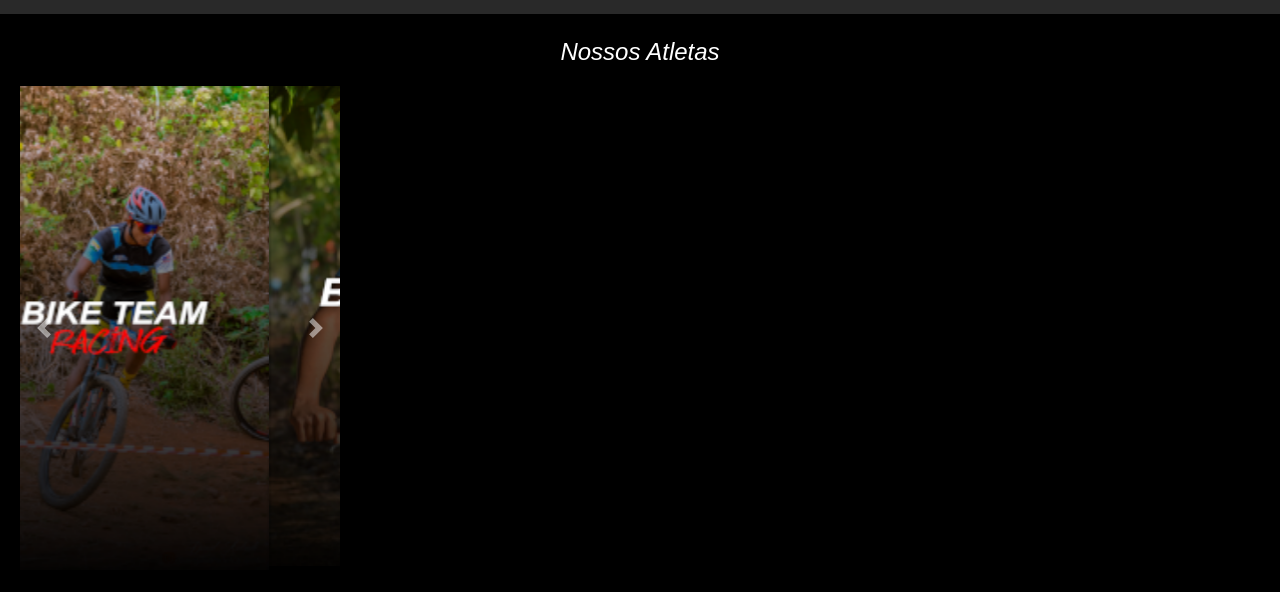
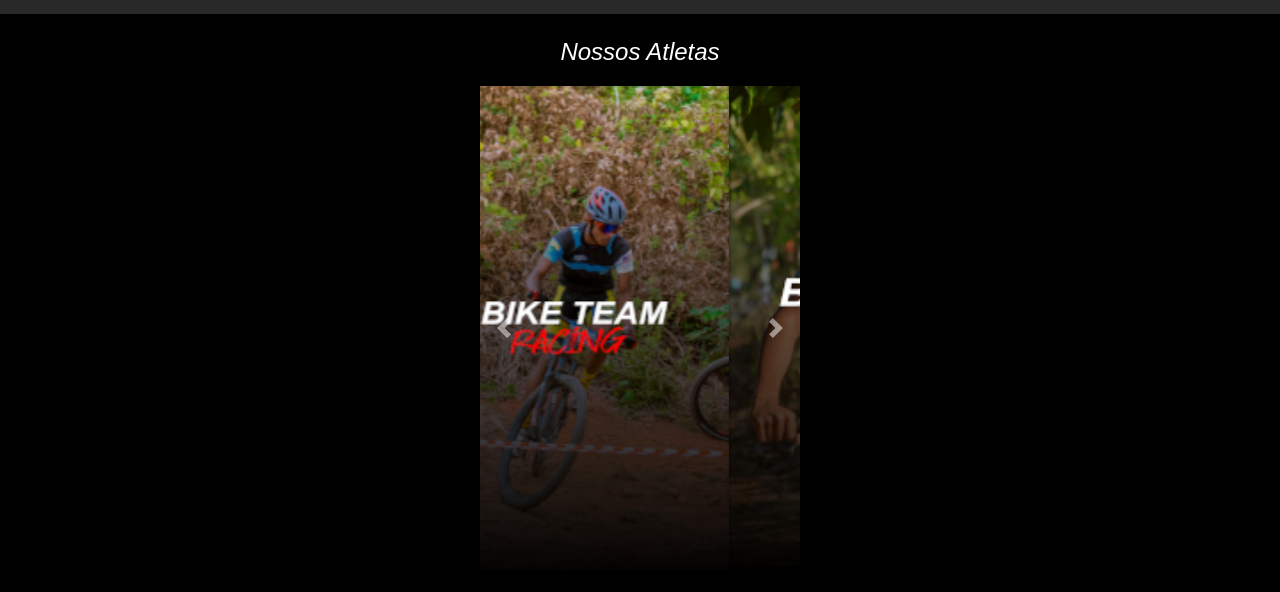
Before and after one commit to Julio-Amorim/BikeTeam, a plain HTML site: page index.html in a window 1280 px wide. Shown: the part 50-642 px from the top of the page. Drawn offline with nearby package versions, Linux system fonts and the light colour scheme.

Commit message:
:up: update-main-carousel-2

```diff
--- a/css/style.css
+++ b/css/style.css
@@ -72,7 +72,7 @@
     max-width: 20rem;
     min-width: 5rem;
 
-    margin: 0 20px;
+    margin: auto;
 }
 
 
```
